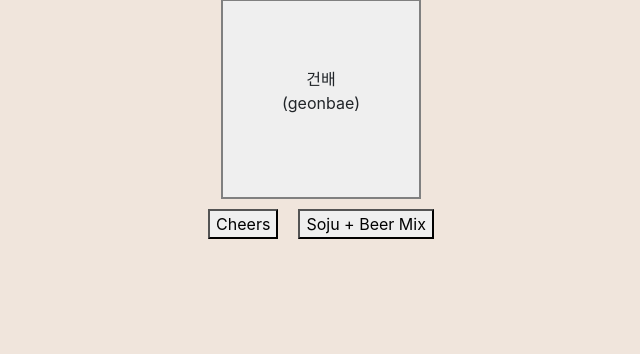
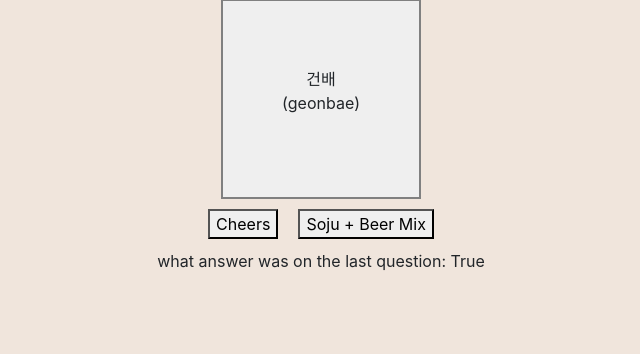
Before and after one commit to vaughn486/KoreanDrinkingGames, a Flask app: page /quiz/1 in a window 1280 px wide. Shown: the part 230-584 px from the top of the page, without its empty margins (319-959 px from the left). Run offline with Flask 3, Linux system fonts and the light colour scheme; some libraries are stand-ins or nearby versions; some web fonts are replaced.

Commit message:
added correct/incorrect feedback on quiz (but on the next page, not working well)

```diff
--- a/code/server.py
+++ b/code/server.py
@@ -7,6 +7,7 @@ app = Flask(__name__)
 
 import re
 from datetime import datetime
+import time
 
 # DATA
 
@@ -76,6 +77,7 @@ question = [
 ]
 
 correct_answers_count = 0
+interactive_data = True
 
 #user's quiz selections stored here
 user_quiz_data = [
@@ -265,10 +267,17 @@ def quiz():
    correct_answers_count = 0
    return render_template('quiz_home.html', current_page='quiz')
 
+
+@app.route('/get_interactive_data', methods=['GET'])
+def get_interactive_data():
+   global interactive_data
+   updated_data = {'interactive_data': interactive_data}
+   return jsonify(updated_data)
+
 # display quiz question #
 @app.route('/quiz/<int:quiz_id>', methods=['GET', 'POST'])
 def pageview(quiz_id):
-   global correct_answers_count
+   global correct_answers_count, interactive_data
    if quiz_id == 1:
       correct_answers_count = 0
 
@@ -282,9 +291,15 @@ def pageview(quiz_id):
    # handles user's choice
    if request.method == 'POST':
       selected_answer = request.form['answer']
+      interactive_data = False
       if selected_answer == question_data['a'][question_data['a_correct']]:
          correct_answers_count += 1
          print(quiz_id, correct_answers_count)
+         interactive_data = True
+      else:
+         interactive_data = False
+
+      time.sleep(.5)
 
       # handles reaching end of quiz / advancing to next question
       if quiz_id > len(question):
@@ -293,7 +308,7 @@ def pageview(quiz_id):
          return redirect(f'/quiz/{quiz_id+1}')
 
    # renders current question
-   return render_template('quiz.html', quiz_no = quiz_id, object=question_data, media_template=media_template, enumerate=enumerate, current_page='quiz')
+   return render_template('quiz.html', quiz_no = quiz_id, object=question_data, media_template=media_template, enumerate=enumerate, current_page='quiz', interactive_data=interactive_data)
 
 
 @app.route('/quizresult')
--- a/code/static/main.css
+++ b/code/static/main.css
@@ -259,3 +259,10 @@ form.row {
     gap: 20px;        /* Adds space between buttons */
     justify-content: center; /* Centers buttons horizontally */
 }
+
+.correct{
+    background-color: green;
+}
+.incorrect{
+    background-color: red;
+}
--- /dev/null
+++ b/code/static/quiz.js
@@ -0,0 +1,26 @@
+$(document).ready(function(){
+    function buttonClicked(){
+        alert("button clicked");
+        updateData();
+    }
+
+
+    $('#quizbutton').click(buttonClicked);
+
+
+})
+
+
+
+
+
+
+function updateData() {
+    fetch('/get_interactive_data') // Send a GET request to the server
+    .then(response => response.json()) // Parse the JSON response
+    .then(data => {
+    // Update the content of the page with the updated data
+    document.getElementById('updated-data').innerText = data.interactive_data;
+    })
+    .catch(error => console.error('Error fetching updated data:', error));
+}
--- a/code/templates/quiz.html
+++ b/code/templates/quiz.html
@@ -33,5 +33,9 @@
     {% endfor %}
 </form>
 
+<div class="row" id="updated-data">
+    what answer was on the last question: {{interactive_data}}
+</div>
+
 
 {% endblock %}
--- a/code/templates/quizresult.html
+++ b/code/templates/quizresult.html
@@ -8,4 +8,8 @@
     You got {{correct_answers}} out of {{total_questions}} questions correct!
 </div>
 
+<div class="reg-button-container">
+    <a href="/quiz" class="btn btn-primary">Retake Quiz</a>
+</div>
+
 {% endblock %}
```
